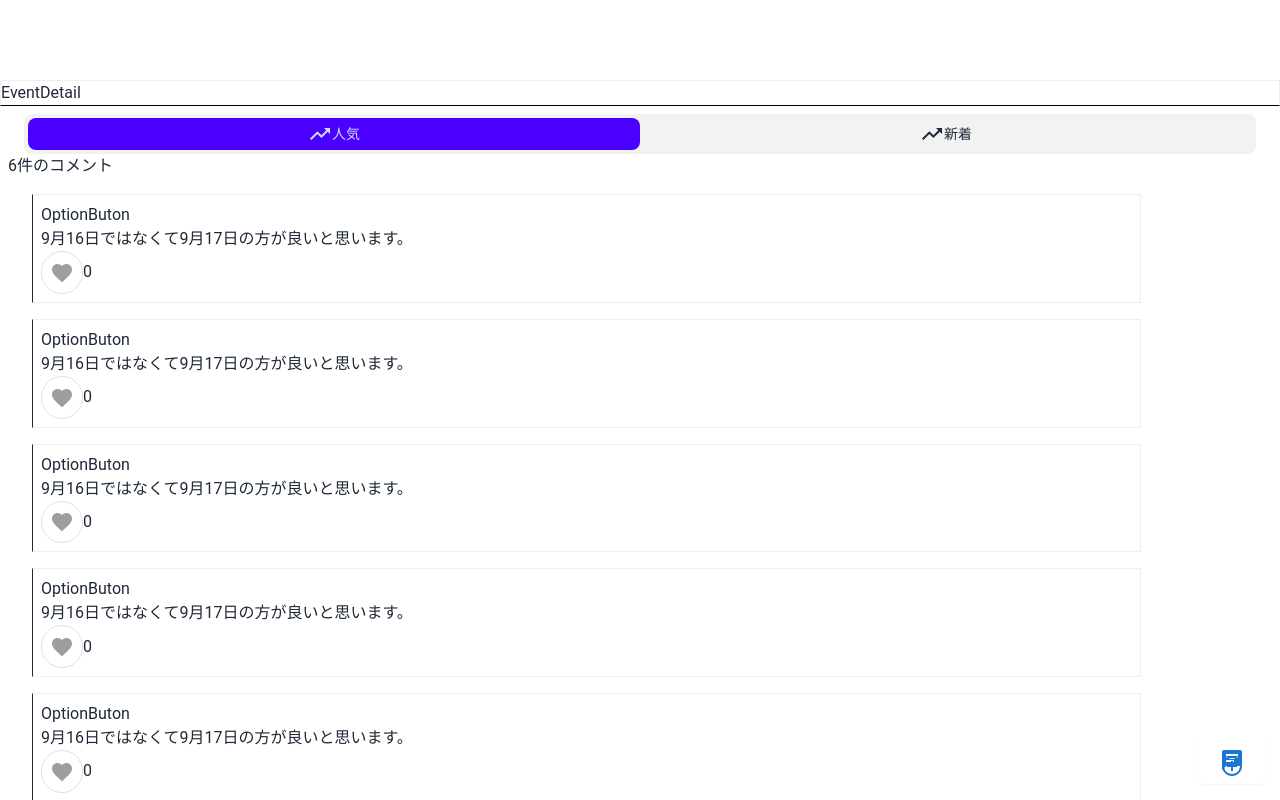
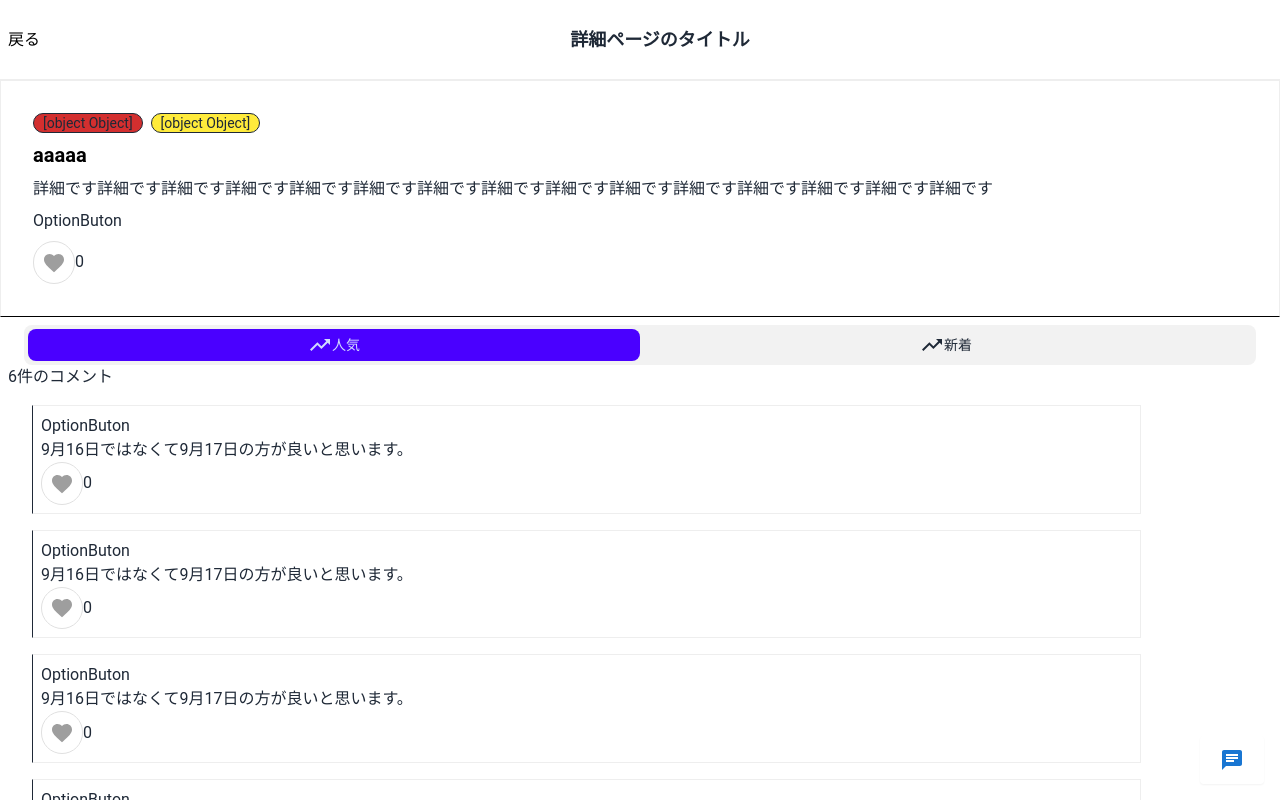
Before and after one commit to masa-massara/Unei-Frontend, a Next.js app: page /detail in a window 1280 px wide. Built offline with nearby package versions, Linux system fonts and the light colour scheme.

Commit message:
詳細ページのUI大体できた

```diff
--- a/app/[id]/page.tsx
+++ b/app/[id]/page.tsx
@@ -3,22 +3,17 @@ import PostButton from "@/app/components/PostButton";
 import HomeHeader from "../components/Header/HomeHeader";
 import Tabs from "../components/Tabs";
 import Events from "../components/Events";
+import RouteHeader from "../components/Header/RouteHeader";
 
 export default function Home() {
-  /**
-   * Todo
-   * 1.団体のロゴと名前をヘッダーに表示する
-   * 2.タグの検索のモーダルを作成する
-   * 3.アイコンを取得して表示する
-   */
   return (
     <>
       <HomeHeader />
-      <div className=" space-y-4">
+      <div className="space-y-4">
         <Tabs />
         <Events />
-        <PostButton />
       </div>
+      <PostButton />
     </>
   );
 }
--- a/app/components/CommentPost.tsx
+++ b/app/components/CommentPost.tsx
@@ -8,22 +8,24 @@ const CommentPost = () => {
         className="btn"
         onClick={() => {
           const modal = document.getElementById(
-            "my_modal_3"
+            "comment_modal"
           ) as HTMLDialogElement;
           modal?.showModal();
         }}
       >
         <ChatIcon className="size-16" />
       </Button>
-      <dialog id="my_modal_3" className="modal">
+      <dialog id="comment_modal" className="modal">
         <div className="modal-box">
           <form method="dialog">
             <button className="btn btn-sm btn-circle btn-ghost absolute right-2 top-2">
               ✕
             </button>
+            <textarea
+              className="textarea"
+              placeholder="コメントを入力"
+            ></textarea>
           </form>
-          <h3 className="font-bold text-lg">Hello!</h3>
-          <p className="py-4">Press ESC key or click on ✕ button to close</p>
         </div>
       </dialog>
     </div>
--- a/app/components/EventDetail.tsx
+++ b/app/components/EventDetail.tsx
@@ -1,5 +1,42 @@
+import Event from "./Event";
+import LikeButton from "./LikeButton";
+import OptionButton from "./OptionButton";
+
 const EventDetail = () => {
-  return <div className="border bottom-10 border-b-black">EventDetail</div>;
+  const tags = [
+    {
+      name: "tag1",
+      color: "red-700",
+      likeCount: 10,
+    },
+    {
+      name: "tag2",
+      color: "yellow-500",
+      likeCount: 20,
+    },
+  ];
+
+  return (
+    <div className="border bottom-10 border-b-black">
+      <div className="card-body">
+        <div className="flex flex-wrap space-x-2">
+          {tags.map((t) => (
+            <div key={t.name} className={`badge badge-outline bg-${t.color}`}>
+              {t.toString()}
+            </div>
+          ))}
+        </div>
+        <h1 className="card-title text-black">aaaaa</h1>
+        <p>
+          詳細です詳細です詳細です詳細です詳細です詳細です詳細です詳細です詳細です詳細です詳細です詳細です詳細です詳細です詳細です
+        </p>
+
+      <OptionButton />
+      <LikeButton likeCount={0} />
+
+      </div>
+    </div>
+  );
 };
 
 export default EventDetail;
--- a/app/components/Events.tsx
+++ b/app/components/Events.tsx
@@ -30,7 +30,7 @@ const Events = () => {
   }
 
   return (
-    <div className="fixed ml-4 my-4 overflow-y-scroll w-11/12 h-[800px]">
+    <div className="fixed ml-4 my-4 overflow-y-scroll w-11/12 h-[200px]">
       {data?.events?.map((event: any) => {
         return (
           <Event key={event.comments_id} name={event.name} tags={event.tags} />
--- a/app/components/PostButton.tsx
+++ b/app/components/PostButton.tsx
@@ -4,7 +4,7 @@ import Link from "next/link";
 
 const PostButton = () => {
   return (
-    <div className="grid fixed bottom-4 right-4 z-10">
+    <div className="grid fixed bottom-4 right-4 z-20">
       <Link href="/post">
         <Button>
           <AddCircleOutlineIcon className="size-16" />
--- a/app/detail/page.tsx
+++ b/app/detail/page.tsx
@@ -7,6 +7,7 @@ import ChatIcon from "@mui/icons-material/Chat";
 import EventDetail from "../components/EventDetail";
 import Comments from "../components/Comments";
 import PostButton from "../components/PostButton";
+import RouteHeader from "../components/Header/RouteHeader";
 
 const DetailPage = () => {
   const comments = [
@@ -19,45 +20,13 @@ const DetailPage = () => {
   ];
   return (
     <div>
+      <RouteHeader />
       <EventDetail />
       <Tabs />
       <CommentPost />
       <Comments comments={comments} />
-      <PostButton />
     </div>
   );
 };
 
 export default DetailPage;
-
-// "use client";
-// import { Button } from "@mui/material";
-// import ChatIcon from "@mui/icons-material/Chat";
-// import Link from "next/link";
-// // import Event from "../components/Event";
-// import { useRouter } from "next/router";
-
-// const DetailPage = () => {
-//   const router = useRouter();
-//   const { name, tags } = router.query;
-
-//   const parsedTags = tags ? JSON.parse(tags as string) : [];
-
-//   return (
-//     <div>
-//       <Link href="/popular">
-//         <Button>
-//           <ChatIcon />
-//         </Button>
-//       </Link>
-//       <h1>{name}</h1>
-//       <ul>
-//         {parsedTags.map((tag: { name: string }, index: number) => (
-//           <li key={index}>{tag.name}</li>
-//         ))}
-//       </ul>
-//     </div>
-//   );
-// };
-
-// export default DetailPage;
```
